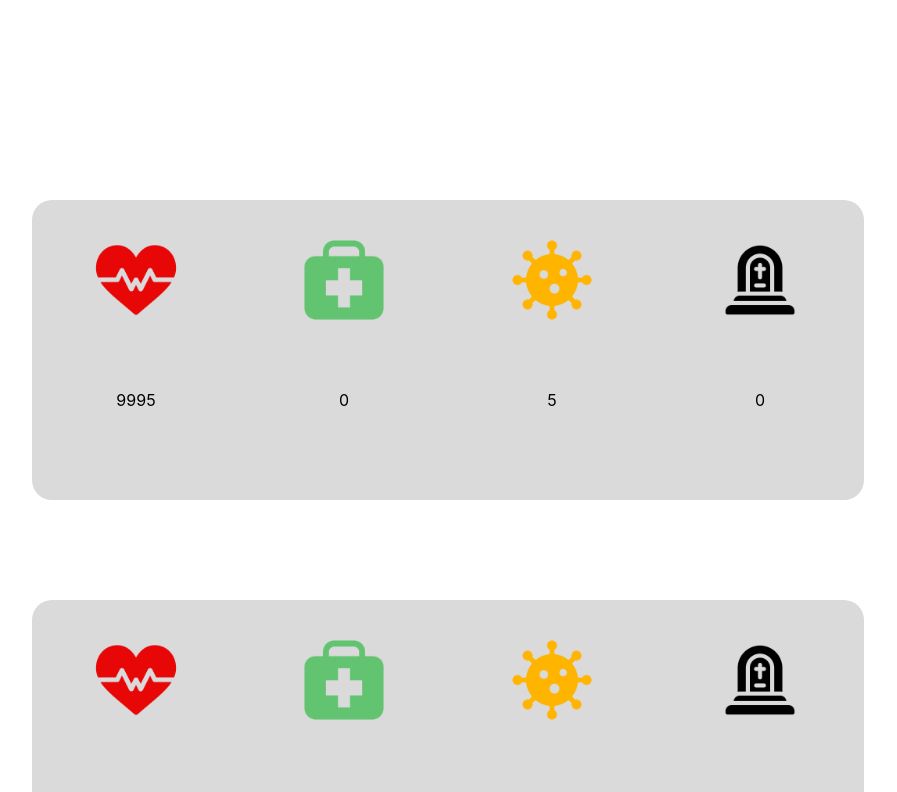
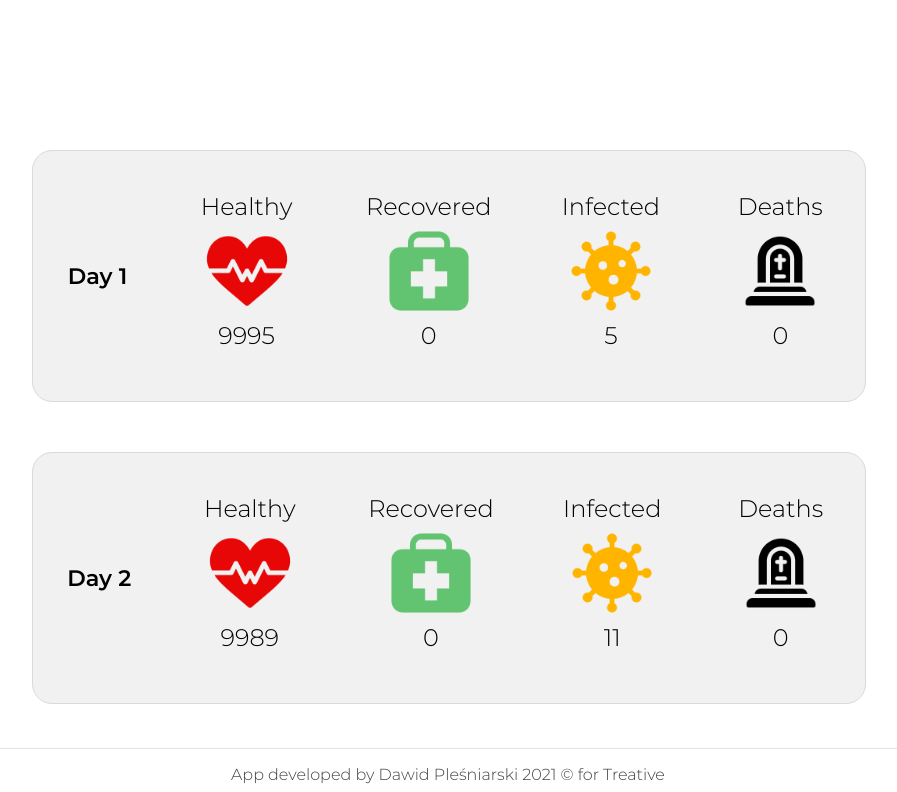
Before and after one commit to dawidplesniarski/trajectory-simulation, a React (Create React App) app: page /simulation in a window 1280 px wide. Shown: the top 792 px of the page, without its empty margins (192-1089 px from the left). Built offline with nearby package versions, Linux system fonts and the light colour scheme.

Commit message:
Simulation List cell works properly

```diff
--- a/src/components/tables/ChooseSimulationsTable/SimulationsTable.js
+++ b/src/components/tables/ChooseSimulationsTable/SimulationsTable.js
@@ -86,7 +86,7 @@ const SimulationsTable = ({data}) => {
                         accessor: 'mortalityRate'
                     },
                     {
-                      Header: 'Cure time',
+                      Header: 'Recovery time',
                       accessor: 'cureTime'
                     },
                     {
@@ -104,7 +104,7 @@ const SimulationsTable = ({data}) => {
                             <StyledLinkWrapper>
                                 <StyledLink
                                     onClick={() => console.log('link works')}
-                                    to={'#'}>
+                                    to={'/simulation'}>
                                     simulate
                                 </StyledLink>
                             </StyledLinkWrapper>
--- a/src/components/tables/SimulationTable/SimulationDayCell.js
+++ b/src/components/tables/SimulationTable/SimulationDayCell.js
@@ -8,20 +8,25 @@ import DeathIcon from '../../../assets/images/grave.png';
 const StyledCellContainer = styled.div`
   display: flex;
   width: 100%;
-  height: 300px;
+  height: 250px;
   border-radius: 20px;
   flex-direction: row;
   justify-content: space-around;
-  background-color: #dadada;
-  margin-top: 100px;
+  background-color: #f1f1f1;
+  margin-top: 50px;
+  border: 0.5px solid #dadada;
 `;
 
 const DescriptionCell = styled.div`
   display: flex;
   flex-direction: column;
   align-items: center;
-  justify-content: space-around;
+  justify-content: center;
   height: 80%;
+  margin-top: 20px;
+  font-family: Montserrat,serif;
+  font-size: 1.5rem;
+  font-weight: normal;
 `;
 
 const StyledIcon = styled.img`
@@ -29,23 +34,38 @@ const StyledIcon = styled.img`
   height: 100px;
 `;
 
-const SimulationDayCell = ({infected, healthy, death, recovered}) => {
+const StyledTitle = styled.p`
+  display: flex;
+  align-self: center;
+  font-family: Montserrat,serif;
+  font-size: 1.4rem;
+  font-weight: bold;
+`;
+
+const SimulationDayCell = ({infected, healthy, death, recovered, day}) => {
     return (
         <>
             <StyledCellContainer>
+                <StyledTitle>
+                    Day {day}
+                </StyledTitle>
                 <DescriptionCell>
+                    <span>Healthy</span>
                     <StyledIcon src={HealthIcon} alt={'Healthy peoples'}/>
                     <span>{healthy}</span>
                 </DescriptionCell>
                 <DescriptionCell>
+                    <span>Recovered</span>
                     <StyledIcon src={RecoveredIcon} alt={'Recovered peoples'}/>
                     <span>{recovered}</span>
                 </DescriptionCell>
                 <DescriptionCell>
+                    <span>Infected</span>
                     <StyledIcon src={VirusIcon} alt={'Infected peoples'}/>
                     <span>{infected}</span>
                 </DescriptionCell>
                 <DescriptionCell>
+                    <span>Deaths</span>
                     <StyledIcon src={DeathIcon} alt={'Death peoples'}/>
                     <span>{death}</span>
                 </DescriptionCell>
--- a/src/pages/SimulationPage.js
+++ b/src/pages/SimulationPage.js
@@ -3,12 +3,13 @@ import styled from 'styled-components';
 import {withRouter} from "react-router";
 import SimulationDayCell from "../components/tables/SimulationTable/SimulationDayCell";
 import {simulation} from "../utils/helpers";
+import Footer from "../components/molecules/Footer";
 
 const StyledContainer = styled.div`
   display: flex;
   align-items: center;
   flex-direction: column;
-  margin-bottom: 50px;
+  margin-bottom: 100px;
   margin-top: 100px;
 `;
 
@@ -26,6 +27,7 @@ const SimulationPage = () => {
                 <StyledListContainer>
                     {simulation.map((item, index) => {
                         return <SimulationDayCell
+                            day={index + 1}
                             infected={item.infectedPeoples}
                             recovered={item.curedPeoples}
                             healthy={item.healthyPeoples}
@@ -33,6 +35,7 @@ const SimulationPage = () => {
                     })}
                 </StyledListContainer>
             </StyledContainer>
+            <Footer/>
         </>
     );
 };
```
